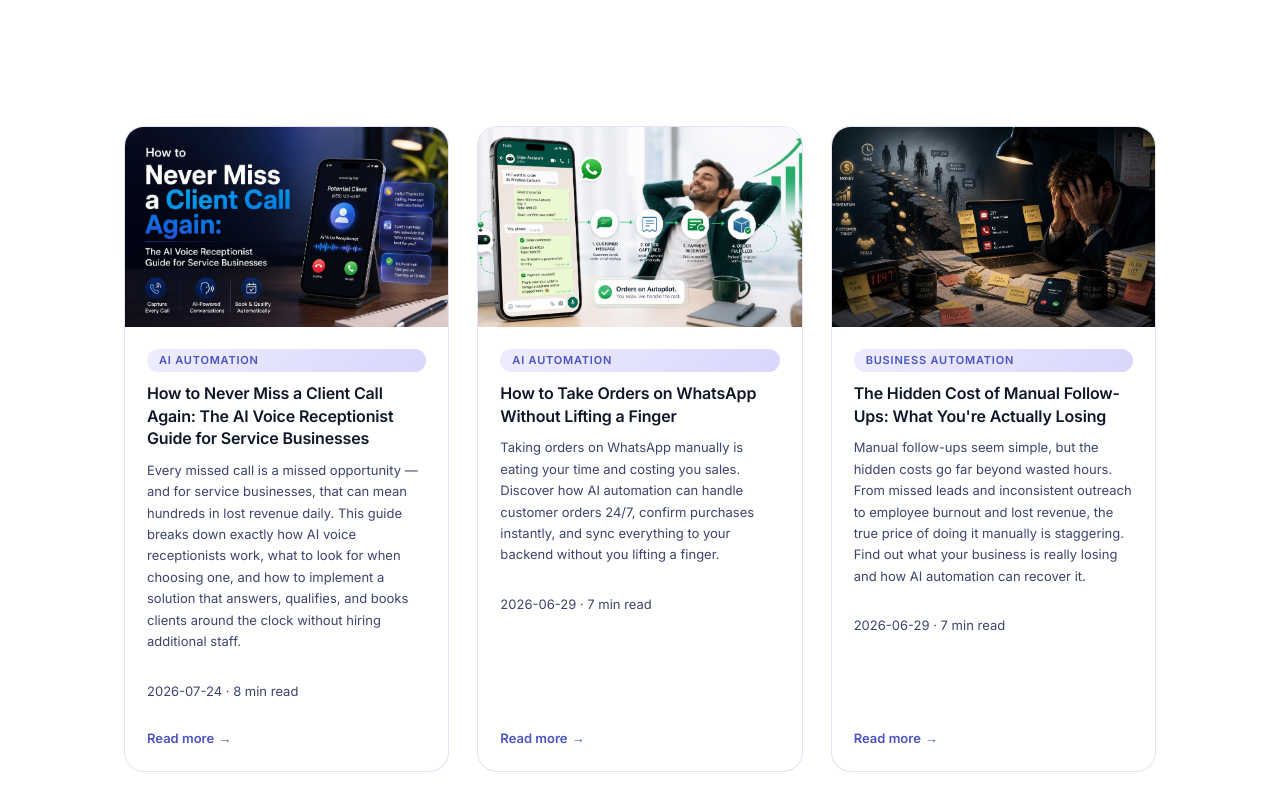
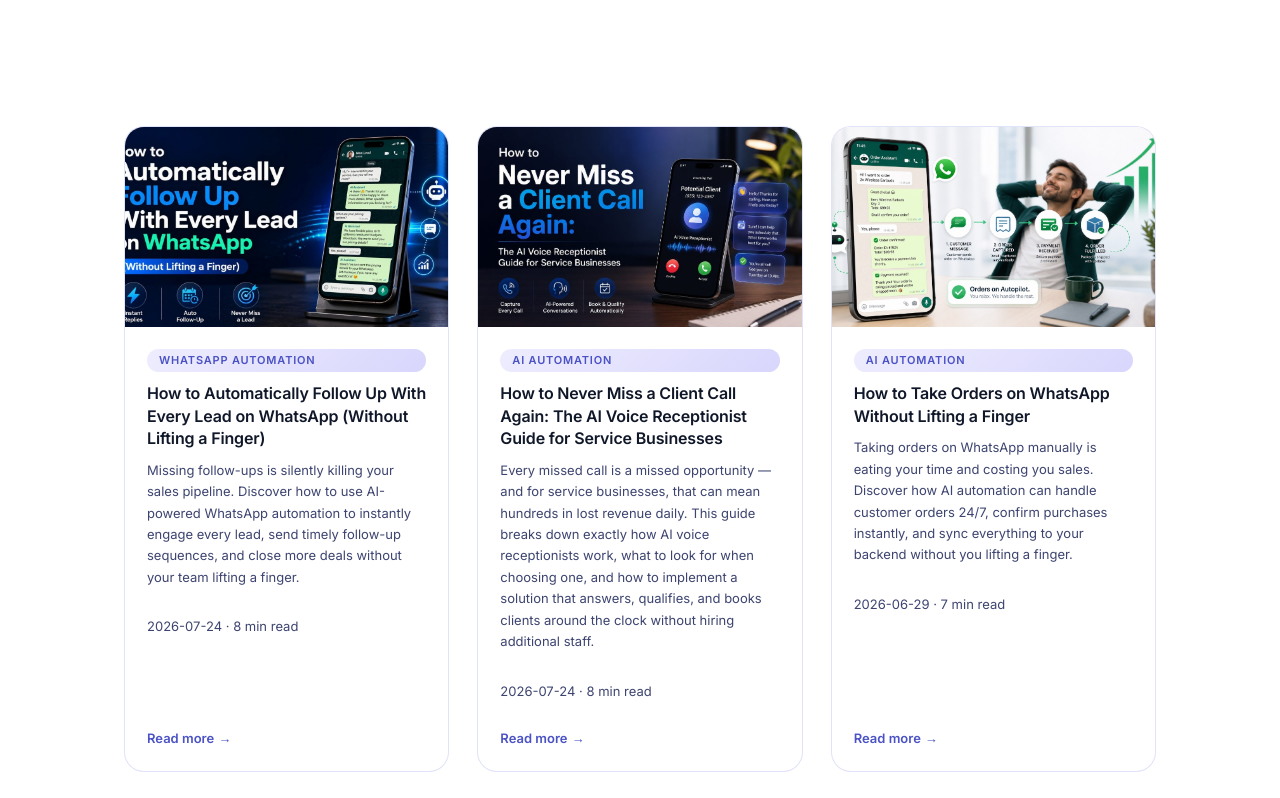
Before and after one commit to hovigvs/Novex-Growth, a plain HTML site: page blog.html in a window 1280 px wide. Shown: the part 440-1238 px from the top of the page. Drawn offline with Linux system fonts and the light colour scheme.

Commit message:
Add blog post to listing: How to Automatically Follow Up With Every Lead on WhatsApp (Without Lifting a Finger)

```diff
--- a/blog.html
+++ b/blog.html
@@ -61,6 +61,17 @@
 <section class="section" style="background:#fff;">
   <div class="container">
     <div class="blog-grid">
+<a class="blog-card" href="blog/automated-whatsapp-lead-follow-up.html">
+<div class="blog-thumb"><img src="https://raw.githubusercontent.com/hovigvs/Novex-Growth/main/assets/blog/automated-whatsapp-lead-follow-up.jpg" alt="How to Automatically Follow Up With Every Lead on WhatsApp (Without Lifting a Finger)"></div>
+<div class="blog-body">
+<span class="blog-tag">WhatsApp Automation</span>
+<h3>How to Automatically Follow Up With Every Lead on WhatsApp (Without Lifting a Finger)</h3>
+<p>Missing follow-ups is silently killing your sales pipeline. Discover how to use AI-powered WhatsApp automation to instantly engage every lead, send timely follow-up sequences, and close more deals without your team lifting a finger.</p>
+<p class="blog-meta">2026-07-24 · 8 min read</p>
+<span class="blog-read">Read more</span>
+</div>
+</a>
+
 <a class="blog-card" href="blog/ai-voice-receptionist-guide-service-businesses.html">
 <div class="blog-thumb"><img src="https://raw.githubusercontent.com/hovigvs/Novex-Growth/main/assets/blog/ai-voice-receptionist-guide-service-businesses.jpg" alt="How to Never Miss a Client Call Again: The AI Voice Receptionist Guide for Service Businesses"></div>
 <div class="blog-body">
```
